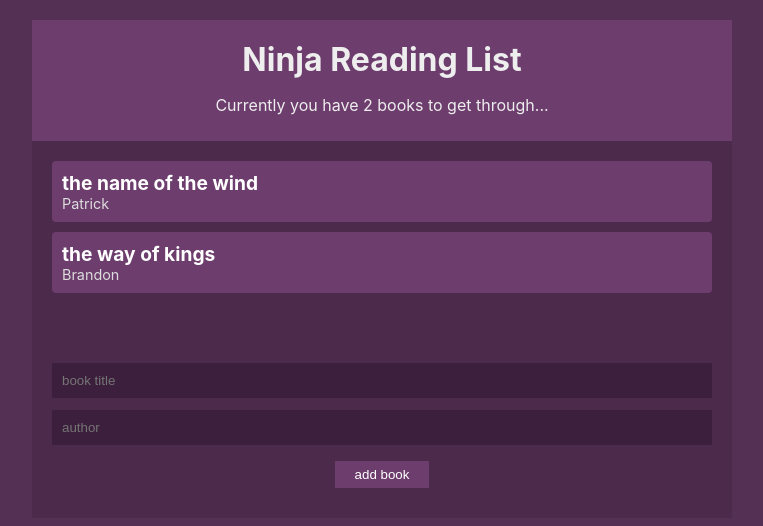
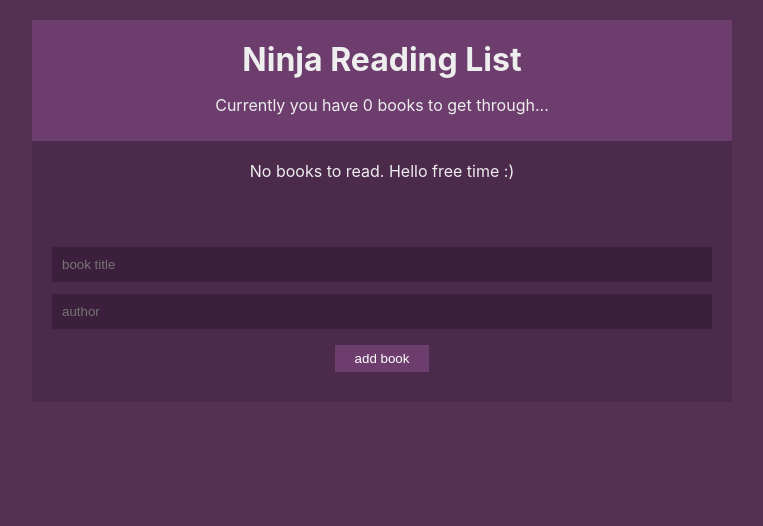
Before and after one commit to nkorczyk/book-list, a React (Create React App) app: page / in a window 1280 px wide. Shown: the top 526 px of the page, without its empty margins (258-1021 px from the left). Built offline with nearby package versions, Linux system fonts and the light colour scheme.

Commit message:
Adding a Reducer.

```diff
--- a/src/components/BookDetails.js
+++ b/src/components/BookDetails.js
@@ -3,10 +3,10 @@
 import { BookContexts } from '../contexts/BookContexts';
 
 const BookDetails = ({ book }) => {
-  const { removeBook } = useContext(BookContexts);
+  const { dispatch } = useContext(BookContexts);
 
   return (
-    <li onClick={() => removeBook(book.id)}>
+    <li onClick={() => dispatch({ type: 'REMOVE_BOOK', id: book.id })}>
       <div className="title">{book.title}</div>
       <div className="author">{book.author}</div>
     </li>
--- a/src/components/BookForm.js
+++ b/src/components/BookForm.js
@@ -3,14 +3,20 @@
 import { BookContexts } from '../contexts/BookContexts';
 
 const BookForm = () => {
-  const { addBook } = useContext(BookContexts);
+  const { dispatch } = useContext(BookContexts);
   const [title, setTitle] = useState('');
   const [author, setAuthor] = useState('');
 
   const handleSubmit = e => {
     e.preventDefault();
 
-    addBook(title, author);
+    dispatch({
+      type: 'ADD_BOOK',
+      book: {
+        title,
+        author,
+      },
+    });
 
     setTitle('');
     setAuthor('');
--- a/src/contexts/BookContexts.js
+++ b/src/contexts/BookContexts.js
@@ -1,34 +1,14 @@
-import React, { createContext, useState } from 'react';
-import uuid from 'uuid/v1';
+import React, { createContext, useReducer } from 'react';
+
+import { bookReducer } from '../reducers/bookReducer';
 
 export const BookContexts = createContext();
 
 const BookContextsProvider = props => {
-  const [books, setBooks] = useState([
-    {
-      title: 'the name of the wind',
-      author: 'Patrick',
-      id: 1,
-    },
-    {
-      title: 'the way of kings',
-      author: 'Brandon',
-      id: 2,
-    },
-  ]);
-
-  const addBook = (title, author) => {
-    setBooks([...books, { title, author, id: uuid() }]);
-  };
-
-  const removeBook = id => {
-    setBooks(books.filter(book => book.id !== id));
-  };
+  const [books, dispatch] = useReducer(bookReducer, []);
 
   return (
-    <BookContexts.Provider value={{ books, addBook, removeBook }}>
-      {props.children}
-    </BookContexts.Provider>
+    <BookContexts.Provider value={{ books, dispatch }}>{props.children}</BookContexts.Provider>
   );
 };
 
--- /dev/null
+++ b/src/reducers/bookReducer.js
@@ -0,0 +1,19 @@
+import uuid from 'uuid/v4';
+
+export const bookReducer = (state, action) => {
+  switch (action.type) {
+    case 'ADD_BOOK':
+      return [
+        ...state,
+        {
+          title: action.book.title,
+          author: action.book.author,
+          id: uuid(),
+        },
+      ];
+    case 'REMOVE_BOOK':
+      return state.filter(book => book.id !== action.id);
+    default:
+      return state;
+  }
+};
```
